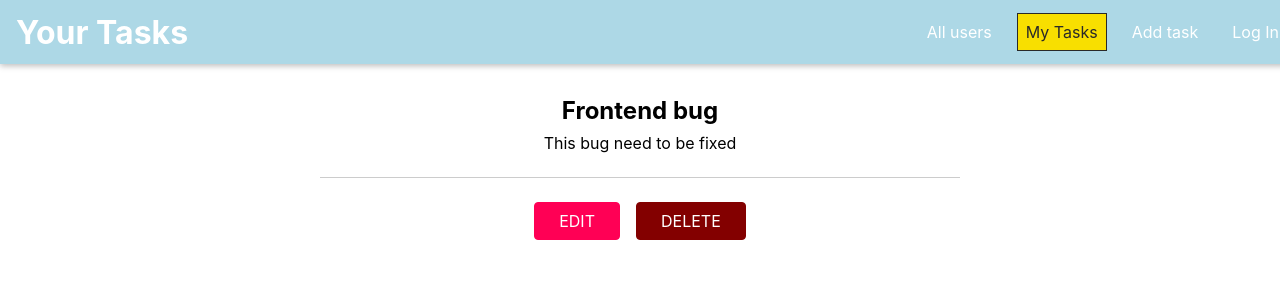
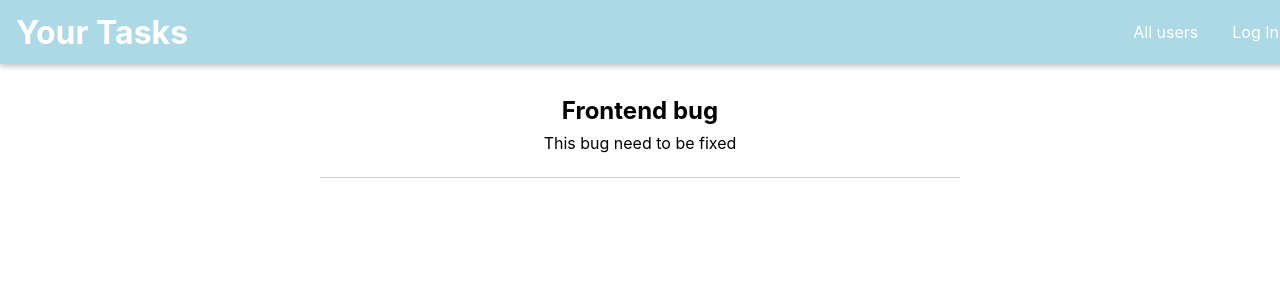
Before and after one commit to developerontheblock/task-management-app, a React (Create React App) app in the folder frontend/: page /u1/tasks in a window 1280 px wide. Shown: the top 300 px of the page. Built offline with nearby package versions, Linux system fonts and the light colour scheme.

Commit message:
adding Authenticated & Unauthenticated Routes

```diff
--- a/frontend/src/App.js
+++ b/frontend/src/App.js
@@ -1,39 +1,70 @@
-import React from "react";
+import React, {useState, useCallback} from "react";
 
 import {useParams} from "react-router-dom"; // for dynamic segments like '/:userId'
-import { BrowserRouter as Router, Route, Redirect, Switch } from 'react-router-dom'
+import {BrowserRouter as Router, Route, Redirect, Switch} from 'react-router-dom'
 import Users from './users/pages/Users';
 import NewTask from "./tasks/pages/NewTask";
 import UserTasks from "./tasks/pages/UserTasks";
 import UpdateTask from '../src/tasks/pages/UpdateTask';
 import Auth from './users/pages/Auth';
 import MainNavigation from "./shared/components/Navigation/MainNavigation";
+import {AuthContext} from "./shared/context/auth-context";
 
 const App = () => {
-    return(
-    <Router>
-        <MainNavigation />
-        <main>
+    const [isLoggedIn, setIsLoggedIn] = useState(false);
+
+    const login = useCallback(() => {
+        setIsLoggedIn(true);
+    }, []);
+
+    const logout = useCallback(() => {
+        setIsLoggedIn(false);
+    }, []);
+
+    let routes;
+    if (isLoggedIn) {
+        routes = (
             <Switch>
                 <Route path="/" exact>
-                     <Users />
+                    <Users/>
+                </Route>
+                <Route path="/:userId/tasks" exact>
+                    <UserTasks/>
+                </Route>
+                <Route path="/tasks/new" exact>
+                    <NewTask/>
+                </Route>
+                <Route path="/tasks/:taskId">
+                    <UpdateTask/>
+                </Route>
+                <Redirect to="/"/>
+            </Switch>
+        );
+    } else {
+        routes = (
+            <Switch>
+                <Route path="/" exact>
+                    <Users/>
                 </Route>
                 <Route path="/:userId/tasks">
-                    <UserTasks />
-                </Route>
-                <Route path="/tasks/new" exact>
-                    <NewTask />
-                </Route>
-                <Route path="/tasks/:taskId">
-                    <UpdateTask />
+                    <UserTasks/>
                 </Route>
                 <Route path="/auth" exact>
-                    <Auth />
+                    <Auth/>
                 </Route>
-                <Redirect to="/" />
+                <Redirect to="/auth"/>
             </Switch>
-        </main>
-    </Router>
+        );
+    }
+
+    return (
+        // when isLoggedIn changes this new value will be passed out to all the components that are interested
+        <AuthContext.Provider value={{isLoggedIn: isLoggedIn, login: login, logout: logout}}>
+            <Router>
+                <MainNavigation/>
+                <main> {routes} </main>
+            </Router>
+        </AuthContext.Provider>
     );
 };
 
--- a/frontend/src/shared/components/Navigation/NavLinks.js
+++ b/frontend/src/shared/components/Navigation/NavLinks.js
@@ -1,23 +1,37 @@
-import React from 'react';
+import React, {useContext} from 'react';
 
 import {NavLink} from "react-router-dom";
+import {AuthContext} from "../../context/auth-context";
 import './NavLinks.css';
 
 const NavLinks = props => {
+    const auth = useContext(AuthContext);
+
     return <ul className="nav-links">
-            <li>
-                <NavLink to="/" exact>All users</NavLink>
-            </li>
+        <li>
+            <NavLink to="/" exact>All users</NavLink>
+        </li>
+        {auth.isLoggedIn && (
             <li>
                 <NavLink to="/u1/tasks">My Tasks</NavLink>
             </li>
+        )}
+        {auth.isLoggedIn && (
             <li>
                 <NavLink to="/tasks/new">Add task</NavLink>
             </li>
+        )}
+        {!auth.isLoggedIn && (
             <li>
                 <NavLink to="/auth">Log In</NavLink>
             </li>
-        </ul>
+        )}
+        {auth.isLoggedIn && (
+            <li>
+              <button onClick={auth.logout}>LOGOUT</button>
+            </li>
+        )}
+    </ul>
 };
 
 export default NavLinks;
--- /dev/null
+++ b/frontend/src/shared/context/auth-context.js
@@ -0,0 +1,8 @@
+import {createContext} from "react";
+
+export const AuthContext =
+    createContext({
+        isLoggedIn: false, login: () => {
+        }, logout: () => {
+        }
+    });
--- a/frontend/src/tasks/components/TaskItem.js
+++ b/frontend/src/tasks/components/TaskItem.js
@@ -1,9 +1,11 @@
-import React from 'react';
+import React, {useContext} from 'react';
 
 import Button from "../../shared/components/FormElements/Button";
+import {AuthContext} from "../../shared/context/auth-context";
 import './TaskItem.css';
 
 const TaskItem = props => {
+    const auth = useContext(AuthContext);
     const confirmDeleteHandler = () => {
         console.log('deleting...');
     };
@@ -15,8 +17,12 @@
                 <p>{props.description}</p>
             </div>
             <div className="task-item__actions">
-                <Button to={`/tasks/${props.id}`}>EDIT</Button>
-                <Button danger onClick={confirmDeleteHandler}>DELETE</Button>
+                {auth.isLoggedIn && (
+                    <Button to={`/tasks/${props.id}`}>EDIT</Button>
+                )}
+                {auth.isLoggedIn && (
+                    <Button danger onClick={confirmDeleteHandler}>DELETE</Button>
+                )}
             </div>
         </div>
     </li>
--- a/frontend/src/users/pages/Auth.js
+++ b/frontend/src/users/pages/Auth.js
@@ -1,4 +1,4 @@
-import React, {useState} from 'react';
+import React, {useState, useContext} from 'react';
 
 import Input from '../../shared/components/FormElements/Input';
 import Button from '../../shared/components/FormElements/Button';
@@ -8,9 +8,11 @@
     VALIDATOR_REQUIRE
 } from '../../shared/util/validators';
 import {useForm} from '../../shared/hooks/form-hook';
+import {AuthContext} from "../../shared/context/auth-context";
 import './Auth.css';
 
 const Auth = () => {
+    const auth = useContext(AuthContext);
     const [isLoginMode, setIsLoginMode] = useState(true);
     const [formState, inputHandler, setFormData] = useForm(
         {
@@ -51,6 +53,7 @@
     const authSubmitHandler = event => {
         event.preventDefault();
         console.log(formState.inputs);
+        auth.login();
     };
 
     return (
```
